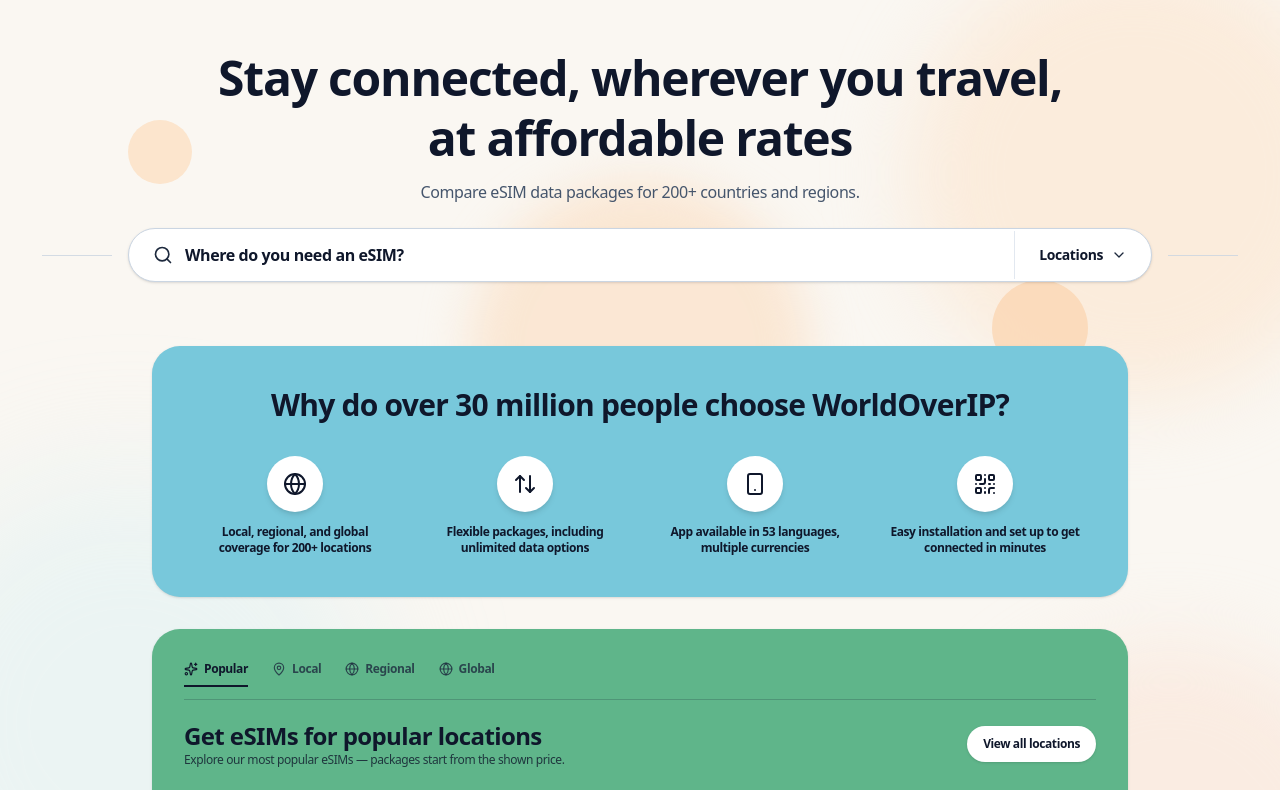
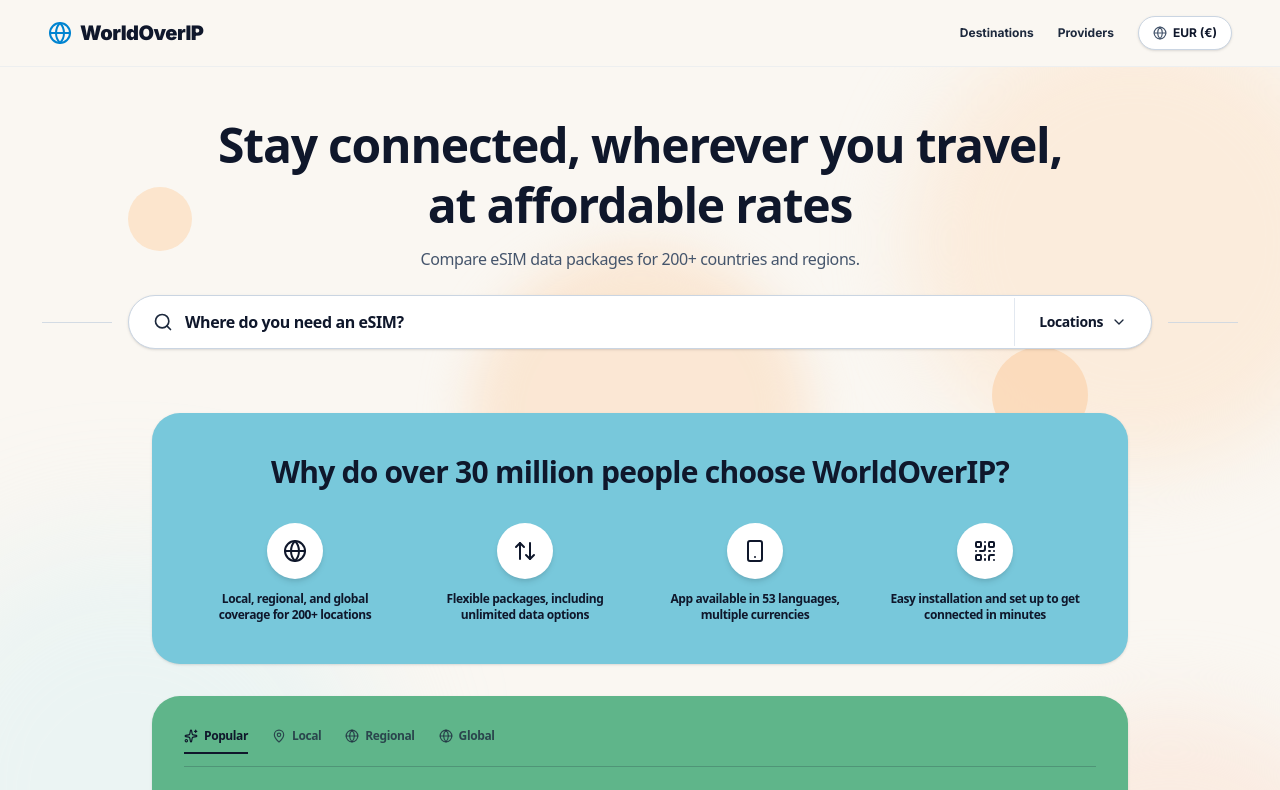
Before and after one commit to omarese/worldoverip, a Next.js app: page / in a window 1280 px wide. Shown: the top 790 px of the page. Built offline with nearby package versions, Linux system fonts and the light colour scheme.

Commit message:
error-solve

```diff
--- a/app/layout.tsx
+++ b/app/layout.tsx
@@ -1,6 +1,7 @@
 import type { Metadata } from 'next';
 import { Inter } from 'next/font/google';
 import './globals.css';
+import { SiteHeader } from '@/components/site-header';
 import { SiteFooter } from '@/components/site-footer';
 
 const inter = Inter({ subsets: ['latin'] });
@@ -17,8 +18,9 @@
 }) {
   return (
     <html lang="en">
-      <body className={`${inter.className} bg-[#FAF7F2] antialiased`}>
-        <main className="min-h-screen">
+      <body className={`${inter.className} bg-[#FAF7F2] antialiased min-h-screen flex flex-col`}>
+        <SiteHeader />
+        <main className="flex-1">
           {children}
         </main>
         <SiteFooter />
--- a/components/site-header.tsx
+++ b/components/site-header.tsx
@@ -1,125 +1,47 @@
 'use client';
 
-import { useState } from 'react';
 import Link from 'next/link';
-import { usePathname, useRouter } from 'next/navigation';
-import { Globe, Search, Banknote, ChevronDown } from 'lucide-react';
-
-const links = [
-  { href: '/', label: 'Local eSIMs' },
-  { href: '/destinations', label: 'Regional eSIMs' },
-  { href: '/providers', label: 'Global eSIMs' },
-];
-
-const searchDestinations = [
-  { name: 'Japan', slug: 'japan' },
-  { name: 'United States', slug: 'united-states' },
-  { name: 'Italy', slug: 'italy' },
-  { name: 'Turkey', slug: 'turkey' },
-  { name: 'France', slug: 'france' },
-  { name: 'Spain', slug: 'spain' },
-];
+import { Globe } from 'lucide-react';
 
 export function SiteHeader() {
-  const pathname = usePathname();
-  const router = useRouter();
-  const [query, setQuery] = useState('');
-  const [isOpen, setIsOpen] = useState(false);
-  const [currency, setCurrency] = useState<'EUR' | 'USD'>('EUR');
+  return (
+    <header className="w-full bg-[#FAF7F2] relative z-30 py-4 px-6 md:px-12 flex items-center justify-between border-b border-slate-200/50">
 
-  const filtered = query.trim() === ''
-    ? []
-    : searchDestinations.filter(d => d.name.toLowerCase().includes(query.toLowerCase()));
+      {/* Logo */}
+      <Link href="/" className="flex items-center space-x-2">
+        <Globe className="w-6 h-6 text-sky-600" />
+        <span className="text-xl font-black text-slate-900 tracking-tight">
+          WorldOverIP
+        </span>
+      </Link>
 
-  const handleSelect = (slug: string) => {
-    setQuery('');
-    setIsOpen(false);
-    router.push(`/esim/${slug}`);
-  };
-
-  return (
-    <header className="sticky top-0 z-50 bg-white/90 backdrop-blur-md border-b border-sky-100 shadow-sm transition-all">
-      <div className="max-w-7xl mx-auto px-6 h-16 flex items-center justify-between gap-4">
-        {/* Brand Logo */}
-        <Link href="/" className="flex items-center space-x-2 text-sky-500 font-black text-xl tracking-tight shrink-0">
-          <Globe className="w-6 h-6 text-sky-500" />
-          <span className="text-slate-900 font-bold">WorldOver<span className="text-sky-500">IP</span></span>
+      {/* Navigation Links & Action Buttons */}
+      <div className="flex items-center space-x-6 text-xs font-bold text-slate-800">
+        <Link
+          href="/destinations"
+          className="hover:text-sky-600 transition hidden sm:inline-block"
+        >
+          Destinations
+        </Link>
+        <Link
+          href="/providers"
+          className="hover:text-sky-600 transition hidden sm:inline-block"
+        >
+          Providers
         </Link>
 
-        {/* Sticky Search Bar */}
-        <div className="relative flex-1 max-w-md hidden md:block">
-          <div className="flex items-center bg-sky-50/80 border border-sky-100 rounded-full px-4 py-2 focus-within:ring-2 focus-within:ring-sky-400 focus-within:bg-white transition">
-            <Search className="w-4 h-4 text-sky-400 mr-2 shrink-0" />
-            <input
-              type="text"
-              value={query}
-              onChange={(e) => {
-                setQuery(e.target.value);
-                setIsOpen(true);
-              }}
-              onFocus={() => setIsOpen(true)}
-              placeholder="Where do you need data?"
-              className="w-full bg-transparent outline-none text-xs font-medium text-slate-800 placeholder:text-slate-400"
-            />
-          </div>
+        {/* Currency / Language Selector Pill */}
+        <button
+          type="button"
+          className="flex items-center space-x-1.5 bg-white border border-slate-300 rounded-full px-3.5 py-2 hover:bg-slate-50 transition shadow-sm text-slate-900"
+        >
+          <Globe className="w-3.5 h-3.5 text-slate-600" />
+          <span>EUR (€)</span>
+        </button>
+      </div>
 
-          {isOpen && filtered.length > 0 && (
-            <div className="absolute top-full left-0 right-0 mt-2 bg-white rounded-2xl shadow-xl border border-sky-100 overflow-hidden z-50">
-              {filtered.map((item) => (
-                <button
-                  key={item.slug}
-                  onClick={() => handleSelect(item.slug)}
-                  className="w-full text-left px-4 py-2.5 text-xs font-semibold text-slate-700 hover:bg-sky-50 flex items-center justify-between"
-                >
-                  <span>{item.name}</span>
-                  <span className="text-[10px] text-sky-500 font-bold uppercase">eSIM</span>
-                </button>
-              ))}
-            </div>
-          )}
-        </div>
-
-        {/* Dynamic Navigation */}
-        <nav className="hidden lg:flex items-center space-x-6 text-xs font-bold">
-          {links.map((link) => {
-            const isActive = pathname === link.href;
-            return (
-              <Link
-                key={link.label}
-                href={link.href}
-                className={`transition pb-1 ${
-                  isActive
-                    ? 'text-sky-500 font-extrabold border-b-2 border-sky-500'
-                    : 'text-slate-600 hover:text-sky-500'
-                }`}
-              >
-                {link.label}
-              </Link>
-            );
-          })}
-        </nav>
-
-        {/* Header Controls: Language | Currency */}
-        <div className="flex items-center space-x-3 shrink-0">
-          {/* Globe Icon / Language */}
-          <button className="flex items-center space-x-1 text-xs font-bold text-slate-700 hover:text-sky-500 transition">
-            <Globe className="w-4 h-4 text-slate-700" />
-          </button>
-
-          {/* Divider line like Screenshot 3 */}
-          <div className="w-[1px] h-5 bg-slate-300" />
-
-          {/* Currency Switcher (EUR / USD) */}
-          <button
-            onClick={() => setCurrency(currency === 'EUR' ? 'USD' : 'EUR')}
-            className="flex items-center space-x-1 text-xs font-bold text-slate-700 hover:text-sky-500 transition"
-          >
-            <Banknote className="w-4 h-4 text-slate-700" />
-            <span className="text-[11px] font-extrabold">{currency === 'EUR' ? 'EUR €' : 'USD $'}</span>
-            <ChevronDown className="w-3 h-3 text-slate-400" />
-          </button>
-        </div>
-      </div>
     </header>
   );
 }
+
+export default SiteHeader;
```
